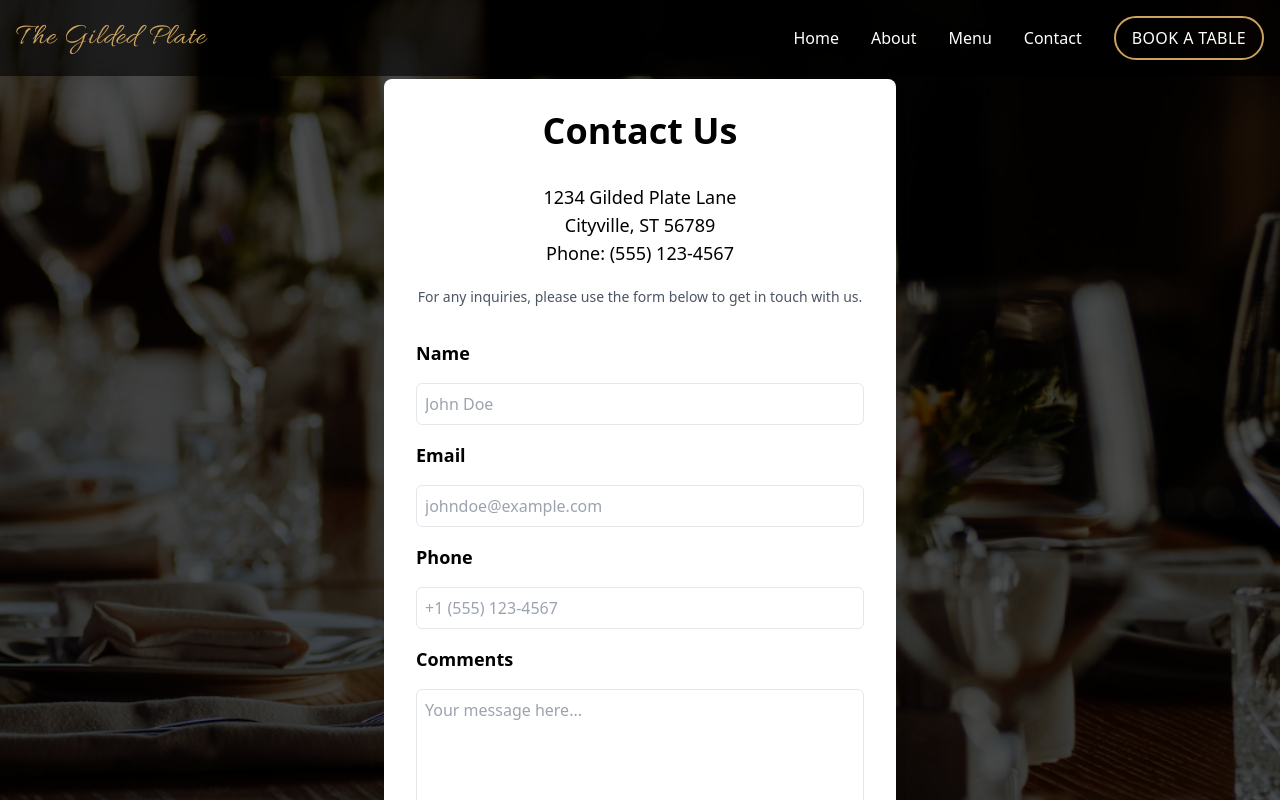
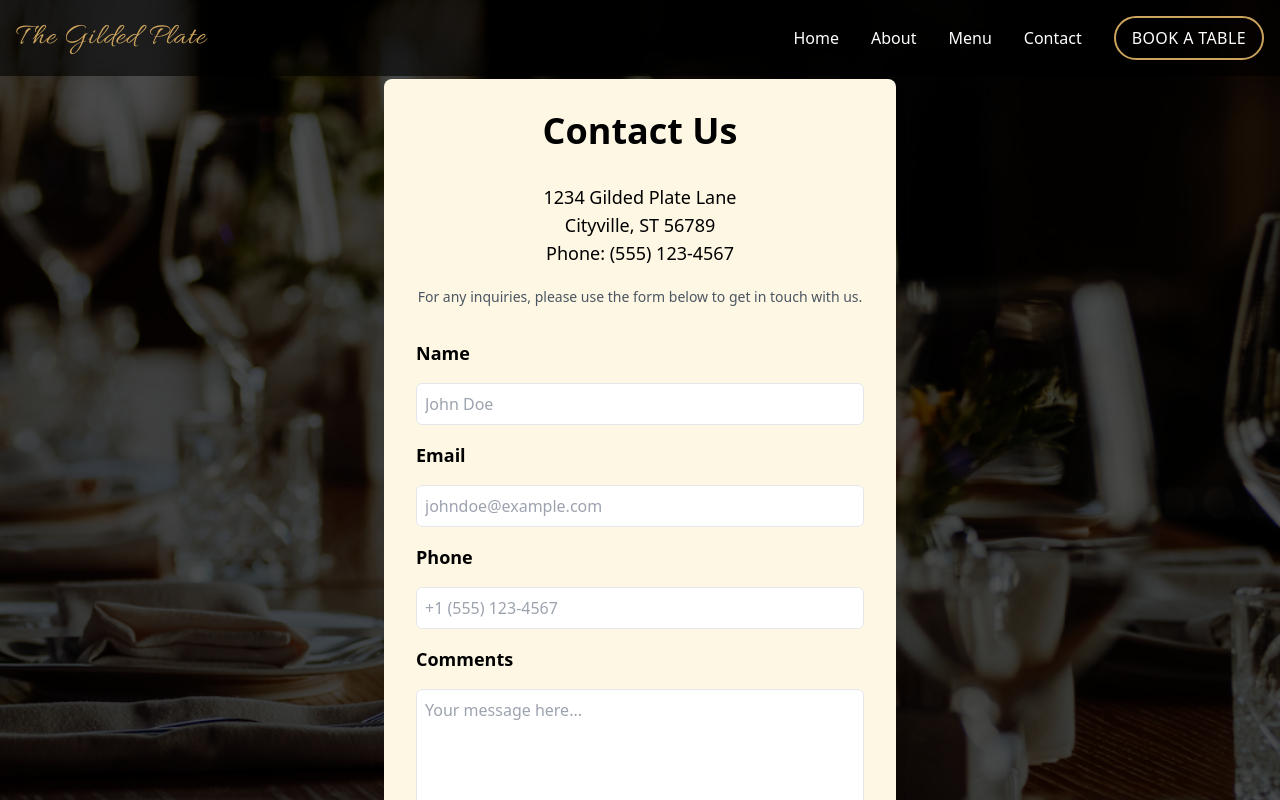
Before and after one commit to dataMichelle/gildedplate, a Next.js app: page /contact in a window 1280 px wide. Shown: the top 800 px of the page. Built offline with nearby package versions, Linux system fonts and the light colour scheme.

Commit message:
fixed background color

```diff
--- a/app/contact/page.jsx
+++ b/app/contact/page.jsx
@@ -20,7 +20,7 @@ export default function ContactPage() {
 
   return (
     <main className="relative h-screen flex mt-24 items-center">
-      <div className="bg-white p-8 rounded-lg shadow-lg w-full max-w-lg mx-auto">
+      <div className="bg-[#fdf7e3] p-8 rounded-lg shadow-lg w-full max-w-lg mx-auto">
         {/* Contact Information */}
         <h1 className="text-4xl font-bold mb-8 text-center">Contact Us</h1>
 
```
